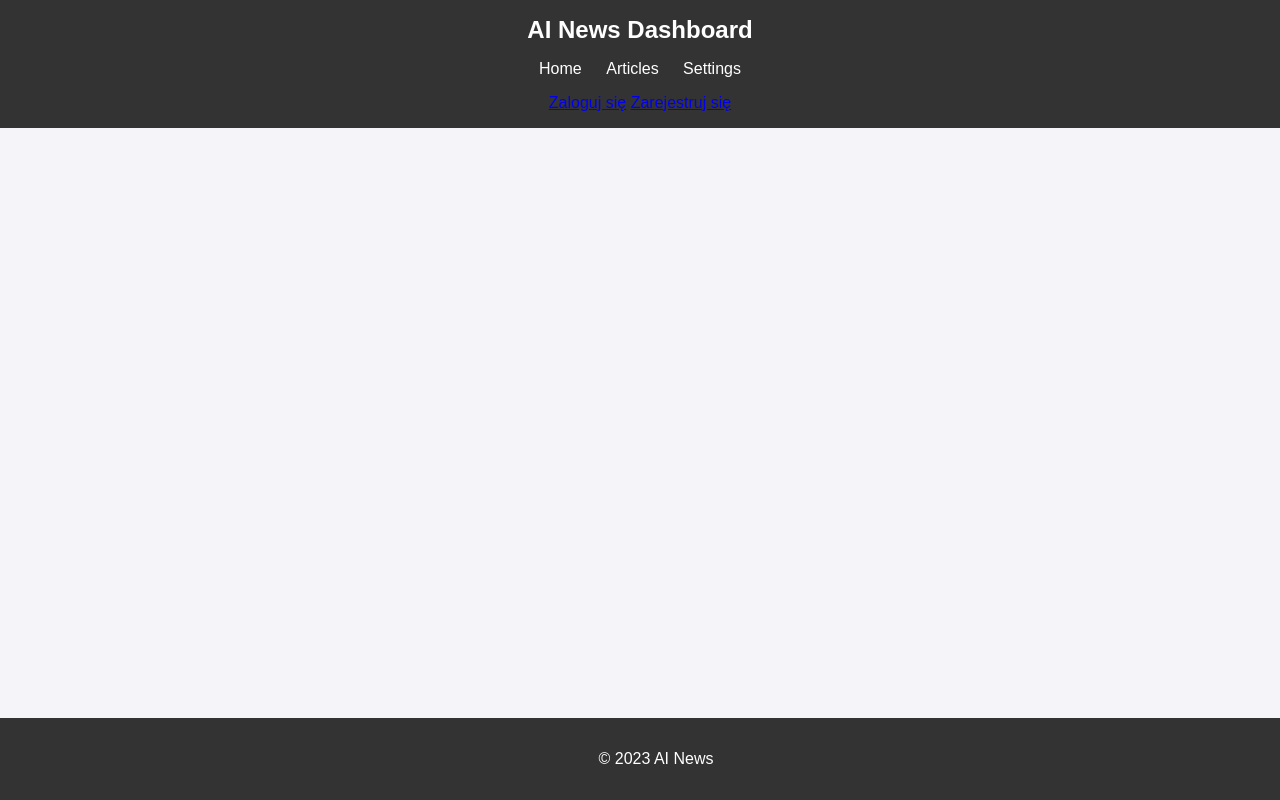
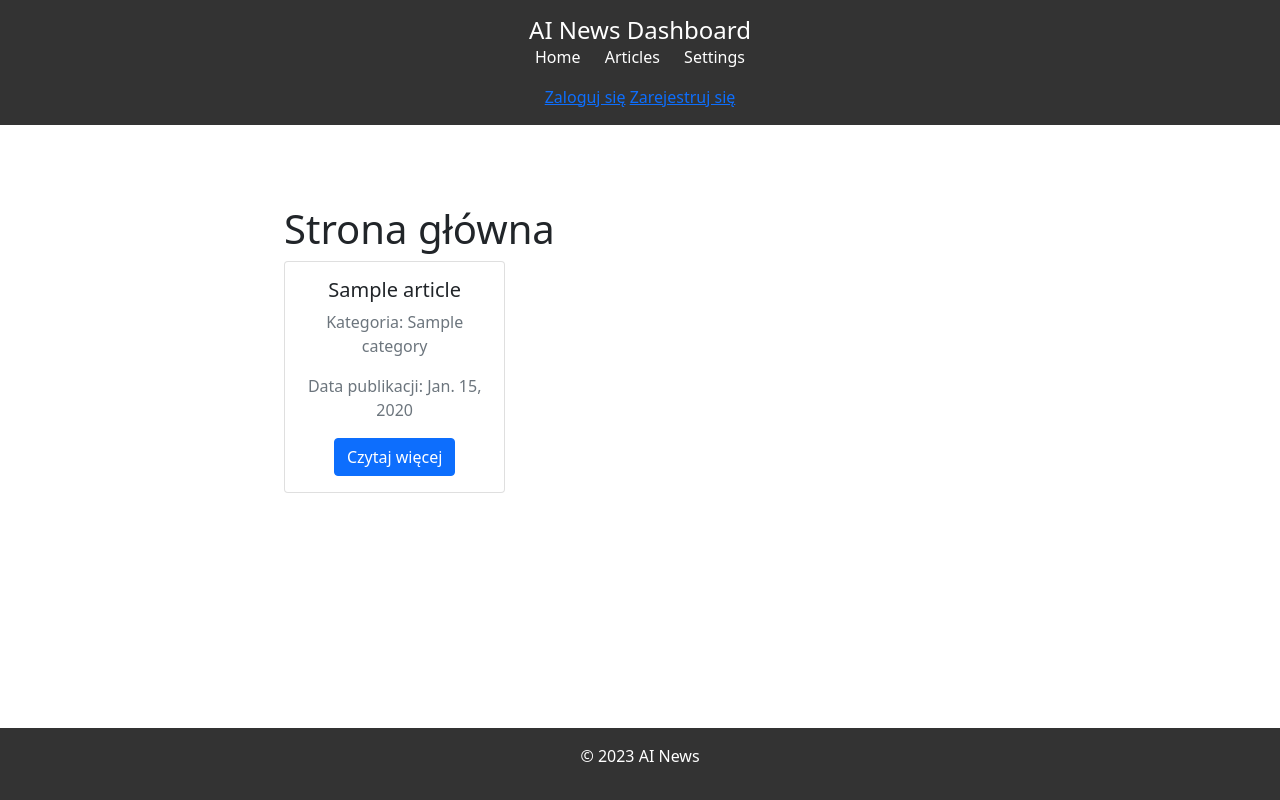
Before and after one commit to damianlapa/NewsAI, a Django app: page / in a window 1280 px wide. Run offline with Django 5.2, Linux system fonts and the light colour scheme; tables that the repository leaves empty hold one stand-in row (values such as "Sample post").

Commit message:
main-view

```diff
--- /dev/null
+++ b/ai_news/templates/articles/main.html
@@ -0,0 +1,24 @@
+{% extends 'base.html' %}
+{% block content %}
+
+<div class="container mt-5">
+    <h1>Strona główna</h1>
+    <div class="row">
+        {% for article in articles %}
+            <div class="col-lg-4 col-md-6 mb-4 d-flex align-items-stretch">
+                <div class="card w-100">
+                    <!-- Wyświetlanie obrazka, jeśli go dodasz w modelu -->
+                    <div class="card-body text-center">
+                        <h5 class="card-title">{{ article.title }}</h5>
+                        <p class="text-muted">Kategoria: {{ article.category }}</p>
+                        <p class="text-muted">Data publikacji: {{ article.publication_date }}</p>
+                        <a href="{{ article.url }}" class="btn btn-primary" target="_blank">Czytaj więcej</a>
+                    </div>
+                </div>
+            </div>
+        {% endfor %}
+    </div>
+</div>
+
+<script src="https://cdn.jsdelivr.net/npm/bootstrap@5.1.3/dist/js/bootstrap.bundle.min.js"></script>
+{% endblock %}
--- a/ai_news/templates/base.html
+++ b/ai_news/templates/base.html
@@ -7,6 +7,8 @@
     <meta name="viewport" content="width=device-width, initial-scale=1.0">
     <title>{% block title %}AI News Dashboard{% endblock %}</title>
     <link rel="stylesheet" href="{% static 'articles/css/dashboard.css' %}">
+    <link href="https://cdn.jsdelivr.net/npm/bootstrap@5.1.3/dist/css/bootstrap.min.css" rel="stylesheet">
+
 </head>
 <body>
     <header>
--- a/articles/views.py
+++ b/articles/views.py
@@ -1,5 +1,7 @@
 from django.shortcuts import render
+from .models import Article
 
 
 def home_view(request):
-    return render(request, 'base.html')
+    articles = Article.objects.all().order_by('-publication_date')
+    return render(request, 'articles/main.html', locals())
```
